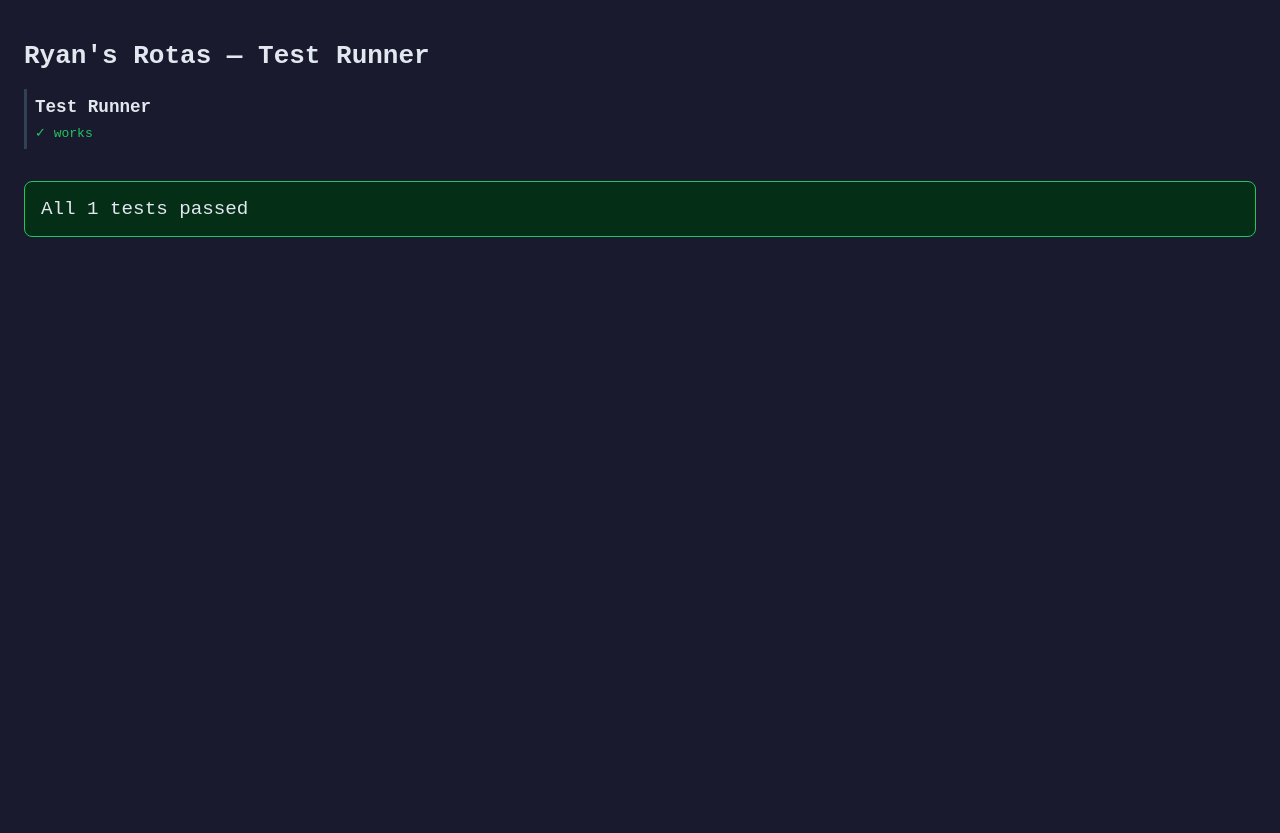
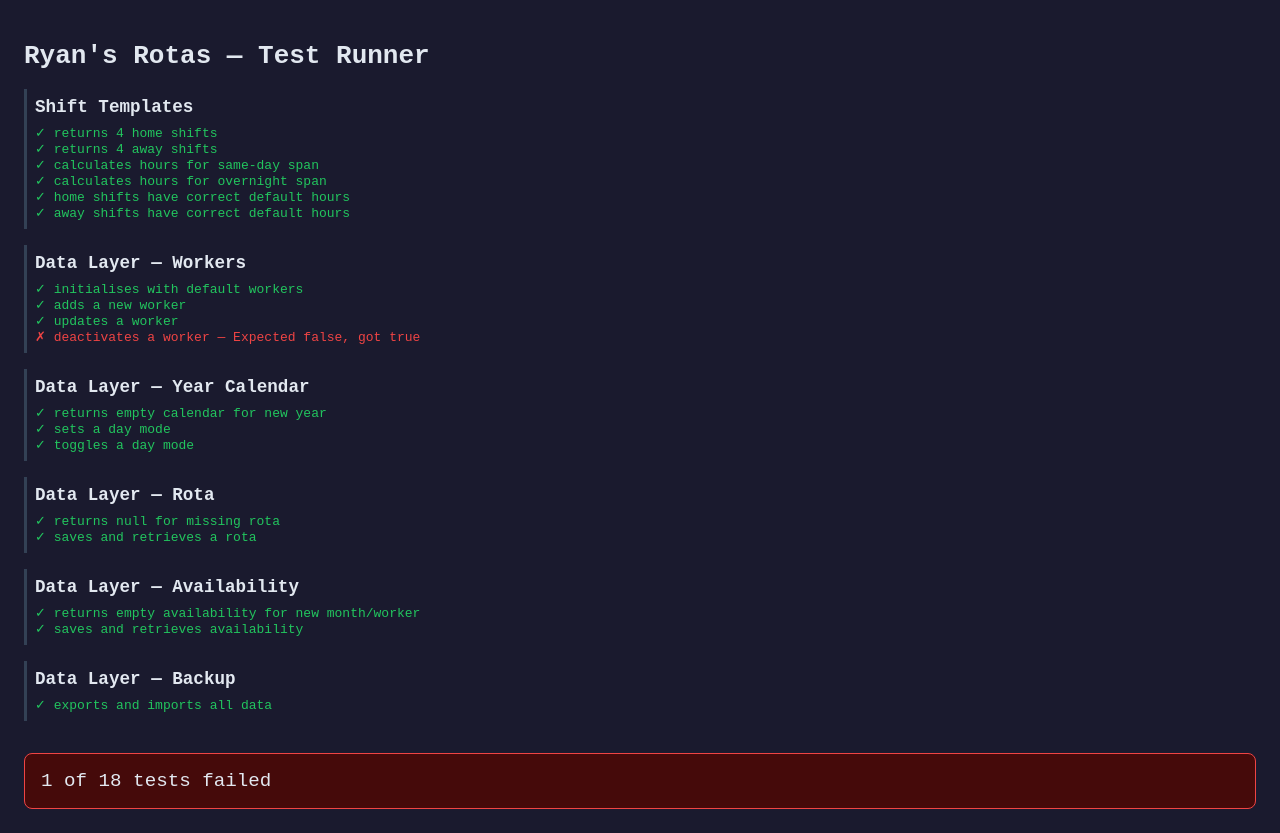
Before and after one commit to athenoula/ryans-rotas, a plain HTML site: page tests/test-runner.html in a window 1280 px wide. Before the commit the page ends 800 px from the top, so only its background shows below. Drawn offline with Linux system fonts and the light colour scheme.

Commit message:
feat: data layer with localStorage persistence and shift templates
Implements full data.js with worker management, year calendar, rota, availability, and backup/restore. Implements shiftTemplates.js with home/away templates and hour calculation. Adds test files for both modules and updates test-runner.html imports.

Co-Authored-By: Claude Sonnet 4.6 <noreply@anthropic.com>

```diff
--- a/src/js/data.js
+++ b/src/js/data.js
@@ -1 +1,107 @@
-export function initData() {}
+const STORAGE_KEY = 'ryansRotas';
+
+const DEFAULT_WORKERS = [
+  { id: 'w1', name: 'Karen Hughes', team: 'home', contractType: 'maximum', monthlyHours: 150, allowedShiftTypes: ['shortDay', 'longDay'], active: true },
+  { id: 'w2', name: 'Alayo Obafemi', team: 'home', contractType: 'maximum', monthlyHours: 150, allowedShiftTypes: ['shortDay', 'longDay', 'wakingNight'], active: true },
+  { id: 'w3', name: 'Andrew Cockbill', team: 'away', contractType: 'away-linked', monthlyHours: null, allowedShiftTypes: ['dayShift', 'sleepNight'], active: true },
+  { id: 'w4', name: 'Kapil Kumar Kumar', team: 'away', contractType: 'minimum', monthlyHours: 150, allowedShiftTypes: ['dayShift', 'sleepNight'], active: true },
+  { id: 'w5', name: 'Karen Cockbill', team: 'bank', contractType: 'bank', monthlyHours: null, allowedShiftTypes: ['shortDay', 'longDay'], active: true },
+  { id: 'w6', name: 'Ankita', team: 'adhoc', contractType: 'adhoc', monthlyHours: null, allowedShiftTypes: ['shortDay', 'longDay', 'wakingNight'], active: true },
+  { id: 'w7', name: 'Adekemi', team: 'adhoc', contractType: 'adhoc', monthlyHours: null, allowedShiftTypes: ['wakingNight'], active: true },
+  { id: 'w8', name: 'Paige', team: 'adhoc', contractType: 'adhoc', monthlyHours: null, allowedShiftTypes: ['shortDay', 'longDay'], active: true },
+  { id: 'w9', name: 'Imogen Parkinson', team: 'adhoc', contractType: 'adhoc', monthlyHours: null, allowedShiftTypes: ['shortDay', 'longDay'], active: true },
+];
+
+let data = null;
+
+function load() {
+  const raw = localStorage.getItem(STORAGE_KEY);
+  if (raw) {
+    data = JSON.parse(raw);
+  } else {
+    data = { workers: structuredClone(DEFAULT_WORKERS), calendars: {}, rotas: {}, availability: {} };
+  }
+}
+
+function save() {
+  localStorage.setItem(STORAGE_KEY, JSON.stringify(data));
+}
+
+export function initData() {
+  load();
+  if (!data.workers || data.workers.length === 0) {
+    data.workers = structuredClone(DEFAULT_WORKERS);
+    save();
+  }
+}
+
+export function getWorkers(includeInactive = false) {
+  return includeInactive ? [...data.workers] : data.workers.filter(w => w.active);
+}
+
+export function getWorkerById(id) {
+  return data.workers.find(w => w.id === id) || null;
+}
+
+export function addWorker(worker) {
+  const id = 'w' + Date.now() + Math.random().toString(36).slice(2, 6);
+  data.workers.push({ ...worker, id });
+  save();
+  return id;
+}
+
+export function updateWorker(id, updates) {
+  const idx = data.workers.findIndex(w => w.id === id);
+  if (idx === -1) return;
+  data.workers[idx] = { ...data.workers[idx], ...updates };
+  save();
+}
+
+export function deactivateWorker(id) {
+  updateWorker(id, { active: false });
+}
+
+export function getYearCalendar(year) {
+  return data.calendars[year] || { year, days: {} };
+}
+
+export function setDayMode(year, dateStr, mode) {
+  if (!data.calendars[year]) {
+    data.calendars[year] = { year, days: {} };
+  }
+  if (mode === null) {
+    delete data.calendars[year].days[dateStr];
+  } else {
+    data.calendars[year].days[dateStr] = mode;
+  }
+  save();
+}
+
+export function getRota(month) {
+  return data.rotas[month] || null;
+}
+
+export function saveRota(rota) {
+  data.rotas[rota.month] = rota;
+  save();
+}
+
+export function getAvailability(workerId, month) {
+  const key = `${workerId}_${month}`;
+  return data.availability[key] || { workerId, month, annualLeaveDays: [], preferredShifts: [], blockedShifts: [] };
+}
+
+export function saveAvailability(avail) {
+  const key = `${avail.workerId}_${avail.month}`;
+  data.availability[key] = avail;
+  save();
+}
+
+export function exportAllData() {
+  return JSON.stringify(data, null, 2);
+}
+
+export function importAllData(jsonStr) {
+  data = JSON.parse(jsonStr);
+  save();
+}
--- a/src/js/shiftTemplates.js
+++ b/src/js/shiftTemplates.js
@@ -1 +1,27 @@
-// shiftTemplates.js
+export const SHIFT_TEMPLATES = {
+  home: [
+    { type: 'shortDay', label: 'Short Day', startTime: '09:00', endTime: '18:00', hours: 9 },
+    { type: 'longDay', label: 'Long Day', startTime: '09:00', endTime: '21:00', hours: 12 },
+    { type: 'wakingNight', label: 'Waking Night', startTime: '21:00', endTime: '09:00', hours: 12 },
+    { type: 'wakingNight', label: 'Waking Night', startTime: '21:00', endTime: '09:00', hours: 12 },
+  ],
+  away: [
+    { type: 'dayShift', label: 'Day Shift', startTime: '09:00', endTime: '23:00', hours: 14 },
+    { type: 'dayShift', label: 'Day Shift', startTime: '09:00', endTime: '23:00', hours: 14 },
+    { type: 'sleepNight', label: 'Sleep Night', startTime: '23:00', endTime: '09:00', hours: 10 },
+    { type: 'sleepNight', label: 'Sleep Night', startTime: '23:00', endTime: '09:00', hours: 10 },
+  ],
+};
+
+export function getShiftsForMode(mode) {
+  return SHIFT_TEMPLATES[mode].map(t => ({ ...t }));
+}
+
+export function calculateHours(startTime, endTime) {
+  const [sh, sm] = startTime.split(':').map(Number);
+  const [eh, em] = endTime.split(':').map(Number);
+  let startMins = sh * 60 + sm;
+  let endMins = eh * 60 + em;
+  if (endMins <= startMins) endMins += 24 * 60;
+  return (endMins - startMins) / 60;
+}
--- /dev/null
+++ b/tests/data.test.js
@@ -0,0 +1,125 @@
+import {
+  initData, getWorkers, addWorker, updateWorker, deactivateWorker,
+  getYearCalendar, setDayMode,
+  getRota, saveRota,
+  getAvailability, saveAvailability,
+  exportAllData, importAllData
+} from '../src/js/data.js';
+
+describe('Data Layer — Workers', () => {
+  it('initialises with default workers', () => {
+    localStorage.clear();
+    initData();
+    const workers = getWorkers();
+    assert.equal(workers.length, 9);
+    assert.equal(workers[0].name, 'Karen Hughes');
+    assert.equal(workers[0].contractType, 'maximum');
+    assert.equal(workers[0].monthlyHours, 150);
+  });
+
+  it('adds a new worker', () => {
+    localStorage.clear();
+    initData();
+    addWorker({ name: 'Test Worker', team: 'adhoc', contractType: 'adhoc', monthlyHours: null, allowedShiftTypes: [], active: true });
+    const workers = getWorkers();
+    assert.equal(workers.length, 10);
+    assert.equal(workers[9].name, 'Test Worker');
+    assert.ok(workers[9].id);
+  });
+
+  it('updates a worker', () => {
+    localStorage.clear();
+    initData();
+    const workers = getWorkers();
+    updateWorker(workers[0].id, { monthlyHours: 160 });
+    const updated = getWorkers();
+    assert.equal(updated[0].monthlyHours, 160);
+  });
+
+  it('deactivates a worker', () => {
+    localStorage.clear();
+    initData();
+    const workers = getWorkers();
+    deactivateWorker(workers[0].id);
+    const updated = getWorkers();
+    assert.equal(updated[0].active, false);
+  });
+});
+
+describe('Data Layer — Year Calendar', () => {
+  it('returns empty calendar for new year', () => {
+    localStorage.clear();
+    initData();
+    const cal = getYearCalendar(2026);
+    assert.equal(cal.year, 2026);
+    assert.deepEqual(cal.days, {});
+  });
+
+  it('sets a day mode', () => {
+    localStorage.clear();
+    initData();
+    setDayMode(2026, '2026-04-01', 'home');
+    const cal = getYearCalendar(2026);
+    assert.equal(cal.days['2026-04-01'], 'home');
+  });
+
+  it('toggles a day mode', () => {
+    localStorage.clear();
+    initData();
+    setDayMode(2026, '2026-04-01', 'home');
+    setDayMode(2026, '2026-04-01', 'away');
+    const cal = getYearCalendar(2026);
+    assert.equal(cal.days['2026-04-01'], 'away');
+  });
+});
+
+describe('Data Layer — Rota', () => {
+  it('returns null for missing rota', () => {
+    localStorage.clear();
+    initData();
+    assert.equal(getRota('2026-04'), null);
+  });
+
+  it('saves and retrieves a rota', () => {
+    localStorage.clear();
+    initData();
+    const rota = { month: '2026-04', days: [], version: 'V1', status: 'draft' };
+    saveRota(rota);
+    const loaded = getRota('2026-04');
+    assert.equal(loaded.month, '2026-04');
+    assert.equal(loaded.version, 'V1');
+  });
+});
+
+describe('Data Layer — Availability', () => {
+  it('returns empty availability for new month/worker', () => {
+    localStorage.clear();
+    initData();
+    const avail = getAvailability('w1', '2026-04');
+    assert.deepEqual(avail.annualLeaveDays, []);
+    assert.deepEqual(avail.preferredShifts, []);
+    assert.deepEqual(avail.blockedShifts, []);
+  });
+
+  it('saves and retrieves availability', () => {
+    localStorage.clear();
+    initData();
+    saveAvailability({ workerId: 'w1', month: '2026-04', annualLeaveDays: [7, 8], preferredShifts: [], blockedShifts: [] });
+    const avail = getAvailability('w1', '2026-04');
+    assert.deepEqual(avail.annualLeaveDays, [7, 8]);
+  });
+});
+
+describe('Data Layer — Backup', () => {
+  it('exports and imports all data', () => {
+    localStorage.clear();
+    initData();
+    setDayMode(2026, '2026-04-01', 'home');
+    const exported = exportAllData();
+    localStorage.clear();
+    initData();
+    importAllData(exported);
+    const cal = getYearCalendar(2026);
+    assert.equal(cal.days['2026-04-01'], 'home');
+  });
+});
--- /dev/null
+++ b/tests/shiftTemplates.test.js
@@ -0,0 +1,48 @@
+import { SHIFT_TEMPLATES, getShiftsForMode, calculateHours } from '../src/js/shiftTemplates.js';
+
+describe('Shift Templates', () => {
+  it('returns 4 home shifts', () => {
+    const shifts = getShiftsForMode('home');
+    assert.equal(shifts.length, 4);
+    assert.equal(shifts[0].type, 'shortDay');
+    assert.equal(shifts[1].type, 'longDay');
+    assert.equal(shifts[2].type, 'wakingNight');
+    assert.equal(shifts[3].type, 'wakingNight');
+  });
+
+  it('returns 4 away shifts', () => {
+    const shifts = getShiftsForMode('away');
+    assert.equal(shifts.length, 4);
+    assert.equal(shifts[0].type, 'dayShift');
+    assert.equal(shifts[1].type, 'dayShift');
+    assert.equal(shifts[2].type, 'sleepNight');
+    assert.equal(shifts[3].type, 'sleepNight');
+  });
+
+  it('calculates hours for same-day span', () => {
+    assert.equal(calculateHours('09:00', '18:00'), 9);
+    assert.equal(calculateHours('09:00', '21:00'), 12);
+    assert.equal(calculateHours('09:00', '23:00'), 14);
+  });
+
+  it('calculates hours for overnight span', () => {
+    assert.equal(calculateHours('21:00', '09:00'), 12);
+    assert.equal(calculateHours('23:00', '09:00'), 10);
+  });
+
+  it('home shifts have correct default hours', () => {
+    const shifts = getShiftsForMode('home');
+    assert.equal(shifts[0].hours, 9);
+    assert.equal(shifts[1].hours, 12);
+    assert.equal(shifts[2].hours, 12);
+    assert.equal(shifts[3].hours, 12);
+  });
+
+  it('away shifts have correct default hours', () => {
+    const shifts = getShiftsForMode('away');
+    assert.equal(shifts[0].hours, 14);
+    assert.equal(shifts[1].hours, 14);
+    assert.equal(shifts[2].hours, 10);
+    assert.equal(shifts[3].hours, 10);
+  });
+});
--- a/tests/test-runner.html
+++ b/tests/test-runner.html
@@ -92,14 +92,8 @@
   </script>
 
   <script type="module">
-    // Tests will be added as modules in later tasks
-    // For now, run a smoke test
-    describe('Test Runner', () => {
-      it('works', () => {
-        assert.equal(1 + 1, 2);
-      });
-    });
-
+    import '../tests/shiftTemplates.test.js';
+    import '../tests/data.test.js';
     renderResults();
   </script>
 </body>
```
